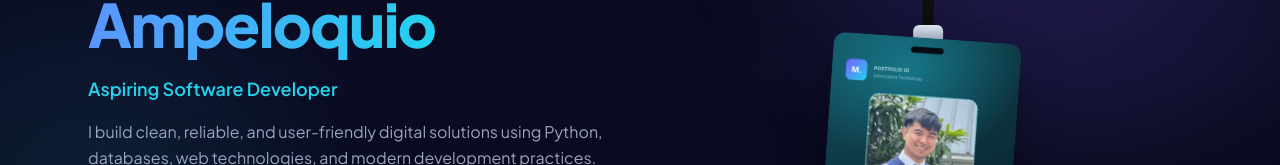
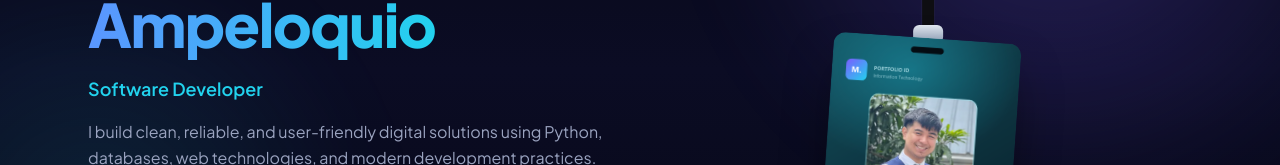
Before and after one commit to NixAmpi/marnixportfolio, a Next.js app: page / in a window 1280 px wide. Shown: the part 330-495 px from the top of the page. Built offline with nearby package versions, Linux system fonts and the light colour scheme; no server answers.

Commit message:
Change role to Software Developer
Co-Authored-By: Claude Opus 5.5 <noreply@anthropic.com>

```diff
--- a/data/profile.ts
+++ b/data/profile.ts
@@ -5,7 +5,7 @@ export const profile = {
   shortName: "Marnix",
   /** The hero heading breaks the name across these two lines. */
   nameLines: ["Marnix Allain", "Ampeloquio"] as const,
-  role: "Aspiring Software Developer",
+  role: "Software Developer",
   status: "Open for Internship / Entry-Level Roles",
   tagline:
     "I build clean, reliable, and user-friendly digital solutions using Python, databases, web technologies, and modern development practices.",
```
Also changed, not shown: public/lanyard/card.png.
